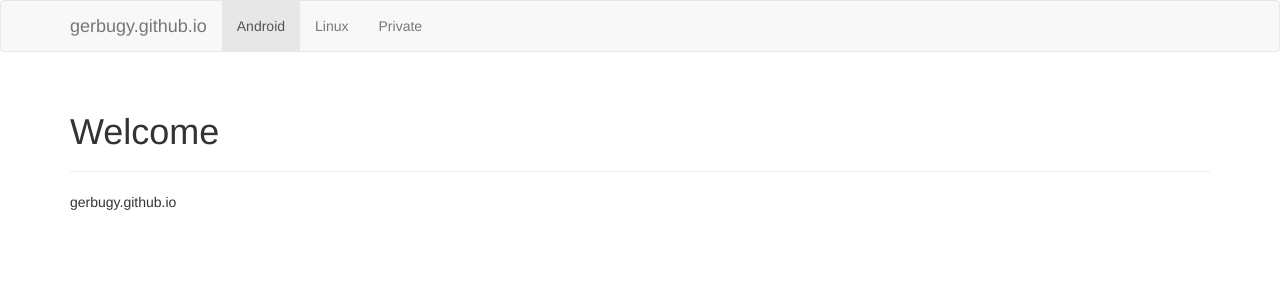
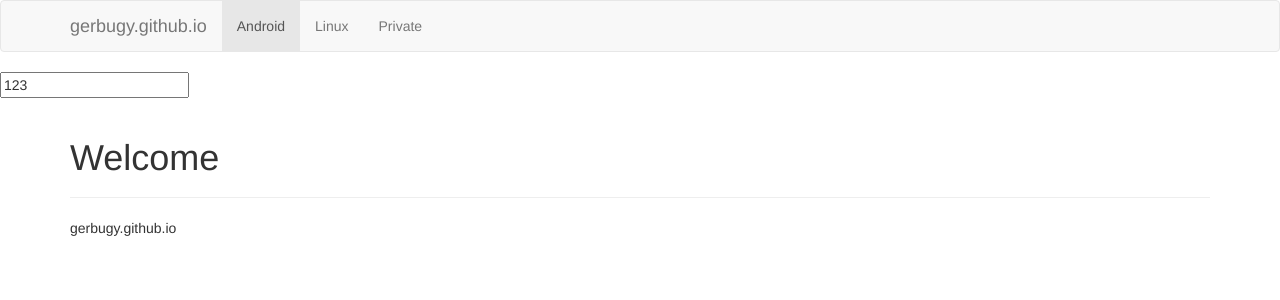
Before and after one commit to gerbugy/gerbugy.github.io, a Jekyll site: the page built from index.html, in a window 1280 px wide. Shown: the top 300 px of the page. Built offline with Jekyll 4.4.1, drawn with Linux system fonts in a browser that asks for light colours.

Commit message:
Update header.html

```diff
--- a/_includes/header.html
+++ b/_includes/header.html
@@ -10,3 +10,8 @@
     </ul>
   </div>
 </nav>
+
+<input type="text" id="test" value="123">
+<script>
+  console.log($(#test").val());
+</script>
```
